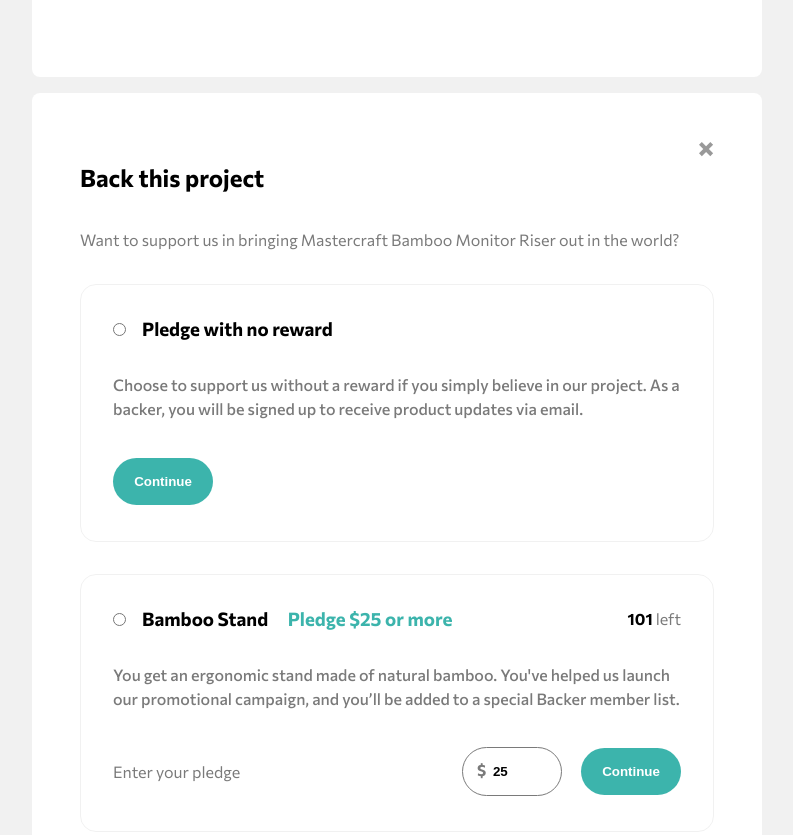
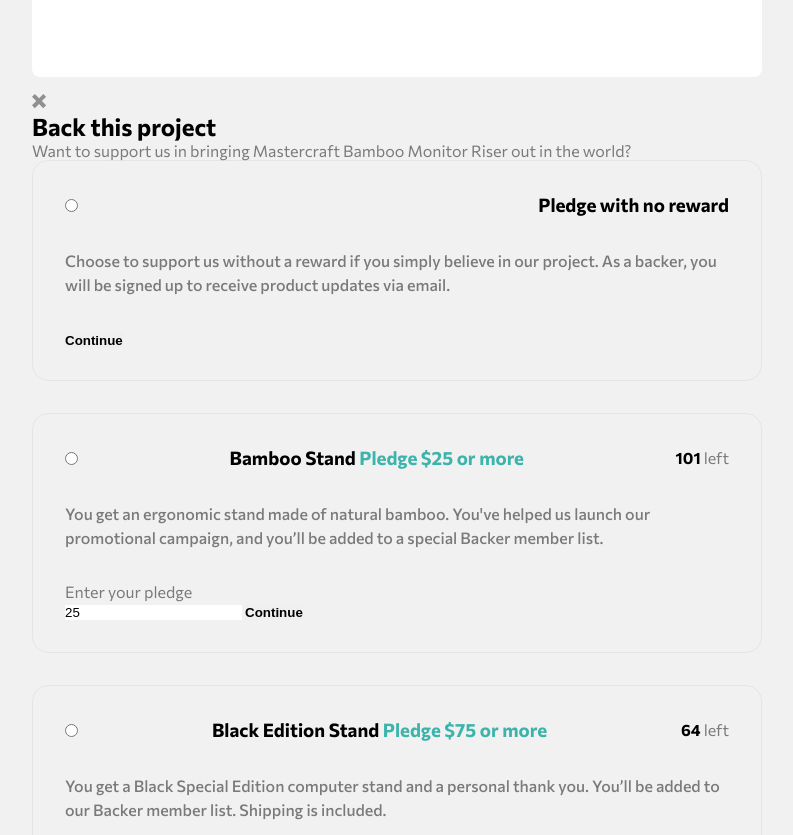
Before and after one commit to Batareika007/crowdfunding-product-page, a plain HTML site: page index.html in a window 1280 px wide. Shown: the part 1978-2813 px from the top of the page, without its empty margins (243-1036 px from the left). Drawn offline with Linux system fonts and the light colour scheme.

Commit message:
reconstruction

```diff
--- a/index.html
+++ b/index.html
@@ -226,15 +226,18 @@
         </div>
 
         <!-- modal -->
-        <article class="modal block">
-          <div class="modal__inner block__inner">
+
+
+        <article class="modal">
+          <div class="modal__container">
 
             <div id="modal-close" class="modal__close"><img src="images/icon-close-modal.svg" alt="close window"></div>
 
-            <h2 class="block__inner_heading">Back this project</h2>
+            <h2 class="modal__inner_heading heading">Back this project</h2>
 
-            <p class="block__inner_text text">Want to support us in bringing Mastercraft Bamboo Monitor Riser out in the
-              world?</p>
+            <p class="modal__inner_text text">
+              Want to support us in bringing Mastercraft Bamboo Monitor Riser out in the world?
+            </p>
             <form action="#" class="modal__form" onsubmit="return false">
 
 
@@ -243,6 +246,7 @@
               <!-- no revard -->
               <section class="card">
                 <div class="card__inner">
+
                   <div class="card__top">
                     <input type="radio" name="price" id="noreward" value="norevard">
                     <label for="noreward">
--- a/scss/style.scss
+++ b/scss/style.scss
@@ -357,95 +357,7 @@
 
 }
 
-.modal {
-    &__close {
-        text-align: right;
-    }
-
-    &__form {
-        label {
-            cursor: pointer;
-
-            h3:hover {
-                color: $cyanLight;
-            }
-
-        }
-
-        .card__top {
-            justify-content: flex-start;
-
-            input {
-                margin-right: 1rem;
-
-                &: {
-                    label h3 {
-                        color: $cyanLight;
-                    }
-                }
-            }
-
-            &_price {
-                margin-left: 1rem;
-            }
-
-            &_text {
-                margin-left: auto;
-            }
-        }
-    }
-
-    &__card {
-        display: flex;
-        justify-content: space-between;
-        align-items: center;
-        flex-wrap: wrap;
-        height: 56px;
-
-        &_input {
-            position: relative;
-            width: 100px;
-            margin-right: 1rem;
-
-            input {
-                border-radius: 100px;
-                width: inherit;
-                cursor: pointer;
-                border: 1px solid $textColor;
-                padding: 1rem;
-
-                color: black;
-                font-weight: 700;
-                padding-left: 30px;
-
-                &:focus {
-                    border-color: $cyanLight;
-                    outline: none;
-                    caret-color: $cyanLight;
-                }
-            }
-
-            &::before {
-                position: absolute;
-                content: '$';
-                left: 15px;
-                top: 0;
-                color: $textColor;
-            }
-
-        }
-
-
-        &_submit {
-            color: white;
-            background-color: $cyanLight;
-            width: 100px;
-            padding: 1rem 0;
-            border-radius: 56px;
-        }
-    }
-
-}
+.modal {}
 
 .popup {
     z-index: 10;
```
Also changed, not shown: css/style.css.
